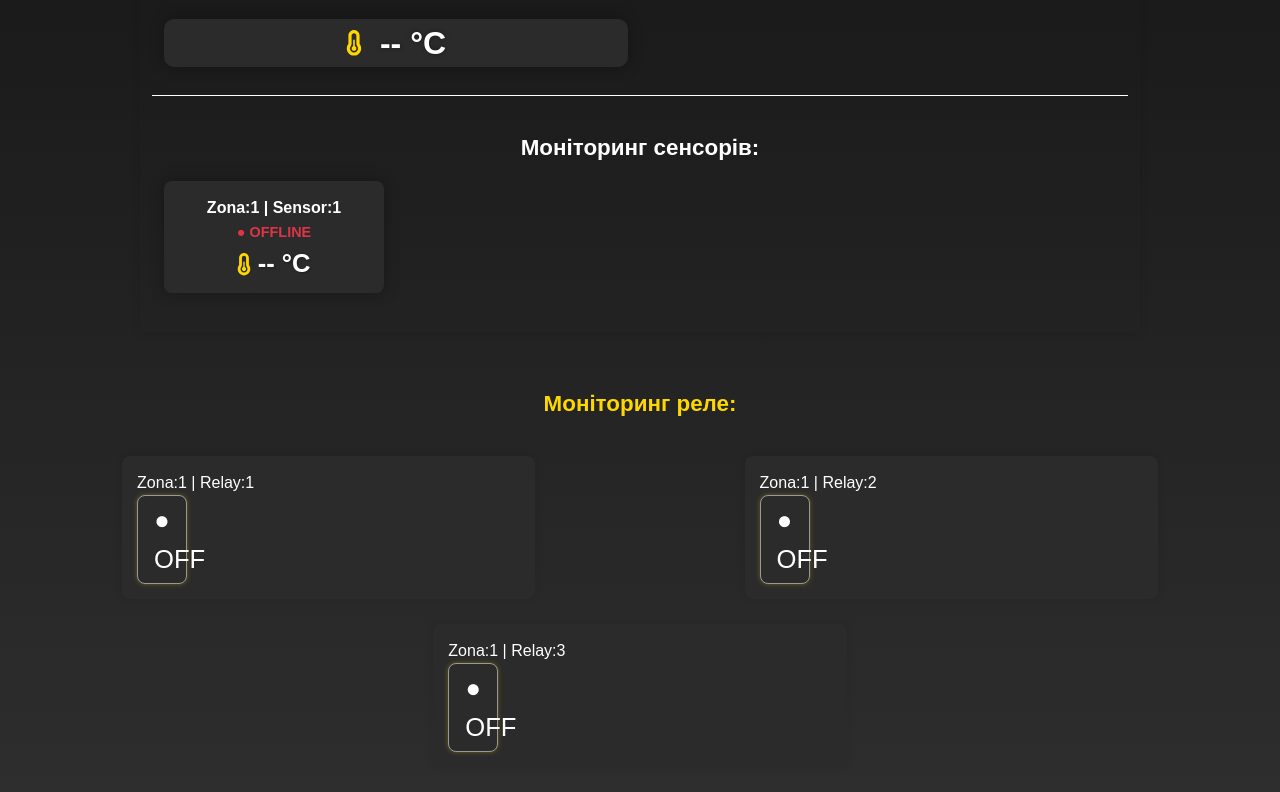
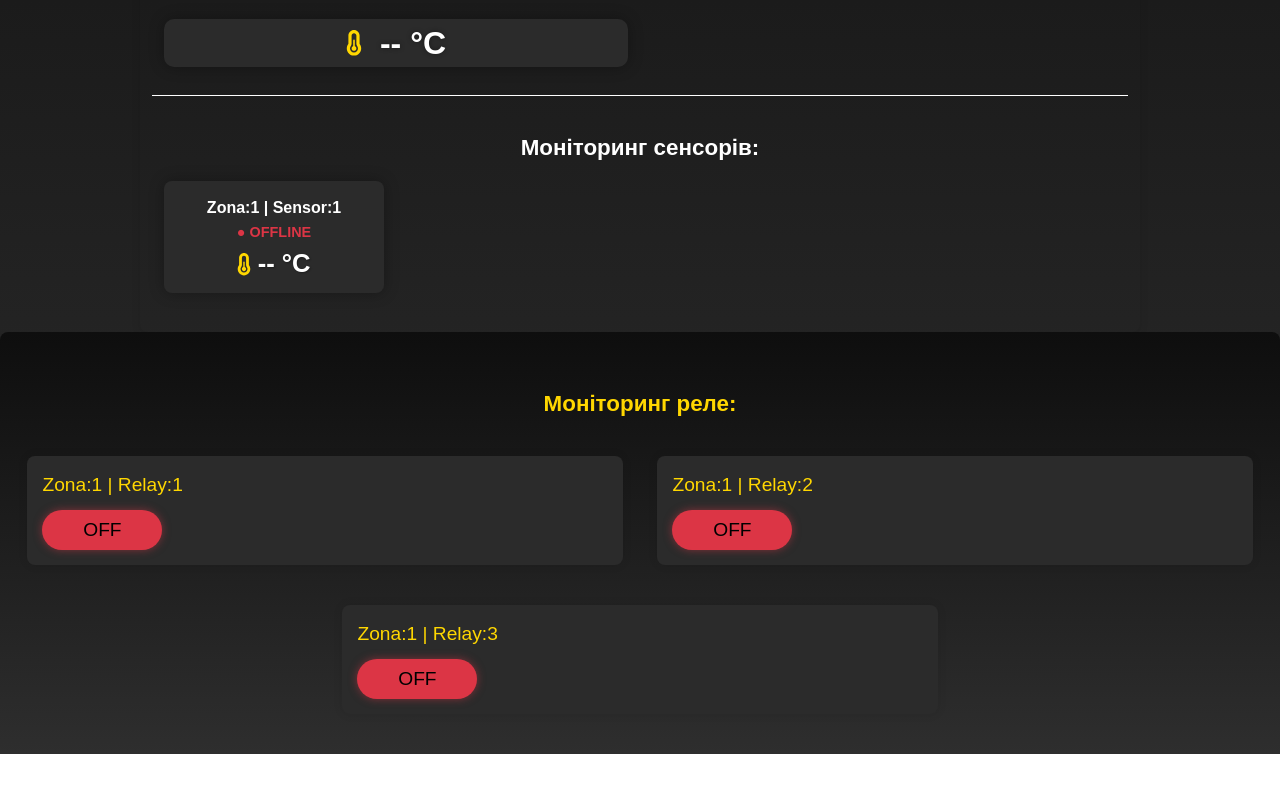
Before and after one commit to DITGDIGENTIS/ditgdigentis, a Next.js app: page / in a window 1280 px wide. Shown: the part 514-1306 px from the top of the page. After the commit the page ends 1268 px from the top, so only its background shows below. Built offline with nearby package versions, Linux system fonts and the light colour scheme; no server answers.

Commit message:
zona Relay

```diff
--- a/src/app/globals.css
+++ b/src/app/globals.css
@@ -298,77 +298,3 @@ h2 {
         transform: scale(1);
       }
     }
-
-    /* Relay style */
-    .relay-container {
-      padding: 20px;
-      border-radius: 8px;
-    }
-
-    .relay-title {
-      font-size: 1.5rem;
-      font-weight: bold;
-      margin-bottom: 20px;
-      color: #FFD700;
-    }
-
-    .relay-row {
-      display: flex;
-      justify-content: space-around;
-      flex-wrap: wrap;
-      gap: 5px;
-    }
-
-
-    .relay-status-block-relay {
-      margin-bottom: 20px;
-      padding: 15px;
-      background-color: #2B2B2B;
-      border-radius: 8px;
-      box-shadow: 0 0 10px rgba(0, 0, 0, 0.1);
-    }
-
-    .relay-description-relay {
-      display: flex;
-      justify-content: space-between;
-      align-items: center;
-      color: #fff;
-    }
-
-    .relay-description-relay span {
-      font-size: 1.2rem;
-      font-weight: 500;
-      color: #FFD700;
-    }
-
-    .relay-status-button-relay {
-      width: 50px;
-      font-size: 1.6em;
-      padding: 5px 16px;
-      cursor: pointer;
-      background-color: #2b2b2b;
-      color: #fff;
-      border: 1px solid #999;
-      border-radius: 8px;
-      box-shadow: 0 0 5px rgba(255, 215, 0, 0.3);
-      transition: background-color 0.3s ease, box-shadow 0.3s ease;
-      text-align: center;
-    }
-
-    .relay-status-button-relay.online-relay {
-      background-color: #28a745;
-      box-shadow: 0 0 8px rgba(40, 167, 69, 0.5);
-    }
-
-    .relay-status-button-relay.offline-relay {
-      background-color: #dc3545;
-      box-shadow: 0 0 8px rgba(220, 53, 69, 0.5);
-    }
-
-    @media (max-width: 576px) {
-
-      .relay-status-button-relay {
-        width: 20px;
-        height: 20px;
-      }
-    }
--- a/src/components/ZonaRelay.tsx
+++ b/src/components/ZonaRelay.tsx
@@ -11,28 +11,28 @@ export default function ZonaRelay() {
 
   // Стили для самих кнопок
   const buttonStyle: CSSProperties = {
-    width: "50px",
-    fontSize: "1.6em",
-    padding: "5px 16px",
+    padding: "10px 20px",
+    fontSize: "1.2em",
     cursor: "pointer",
-    backgroundColor: "#2B2B2B",
-    color: "#fff",
-    border: "1px solid #999",
-    borderRadius: "8px",
-    boxShadow: "0 0 5px rgba(255, 215, 0, 0.3)",
-    transition: "background-color 0.3s ease, box-shadow 0.3s ease",
+    border: "none",
+    borderRadius: "50px",
     textAlign: "center",
+    transition: "transform 0.3s ease, box-shadow 0.3s ease",
+    display: "flex",
+    alignItems: "center",
+    justifyContent: "center",
+    width: "120px",
+    height: "40px",
   };
 
+  // Функция для получения статуса реле с сервера
   useEffect(() => {
-    // Функция для получения статуса реле с сервера
     const checkRemotePiStatus = () => {
       fetch("https://ditgdigentis.vercel.app/api/status", { cache: "no-store" })
         .then((res) => res.json())
         .then((data) => {
           const zona = data.zona1;
           if (zona) {
-            // Обновление состояния реле
             setRelayStatus({
               relay1: zona.relay1 === 1,
               relay2: zona.relay2 === 1,
@@ -43,7 +43,6 @@ export default function ZonaRelay() {
         .catch(() => console.error("Error fetching relay status"));
     };
 
-    // Получаем статус реле сразу и затем каждую секунду
     checkRemotePiStatus();
     const remotePiInterval = setInterval(checkRemotePiStatus, 10000); // обновление каждые 10 секунд
 
@@ -63,11 +62,15 @@ export default function ZonaRelay() {
               Zona:1 | Relay:1
             </div>
             <button
-              style={buttonStyle}
+              style={{
+                ...buttonStyle,
+                backgroundColor: relayStatus.relay1 ? "#28a745" : "#dc3545",
+                boxShadow: relayStatus.relay1 ? "0 0 8px rgba(40, 167, 69, 0.5)" : "0 0 8px rgba(220, 53, 69, 0.5)",
+              }}
               className={`relay-status-button-relay ${relayStatus.relay1 ? "relay-online-relay" : "relay-offline-relay"}`}
               title={`Relay 1 ${relayStatus.relay1 ? "ON" : "OFF"}`}
             >
-              ● {relayStatus.relay1 ? "ON" : "OFF"}
+              {relayStatus.relay1 ? "ON" : "OFF"}
             </button>
           </div>
         </div>
@@ -79,11 +82,15 @@ export default function ZonaRelay() {
               Zona:1 | Relay:2
             </div>
             <button
-              style={buttonStyle}
+              style={{
+                ...buttonStyle,
+                backgroundColor: relayStatus.relay2 ? "#28a745" : "#dc3545",
+                boxShadow: relayStatus.relay2 ? "0 0 8px rgba(40, 167, 69, 0.5)" : "0 0 8px rgba(220, 53, 69, 0.5)",
+              }}
               className={`relay-status-button-relay ${relayStatus.relay2 ? "relay-online-relay" : "relay-offline-relay"}`}
               title={`Relay 2 ${relayStatus.relay2 ? "ON" : "OFF"}`}
             >
-              ● {relayStatus.relay2 ? "ON" : "OFF"}
+              {relayStatus.relay2 ? "ON" : "OFF"}
             </button>
           </div>
         </div>
@@ -95,15 +102,93 @@ export default function ZonaRelay() {
               Zona:1 | Relay:3
             </div>
             <button
-              style={buttonStyle}
+              style={{
+                ...buttonStyle,
+                backgroundColor: relayStatus.relay3 ? "#28a745" : "#dc3545",
+                boxShadow: relayStatus.relay3 ? "0 0 8px rgba(40, 167, 69, 0.5)" : "0 0 8px rgba(220, 53, 69, 0.5)",
+              }}
               className={`relay-status-button-relay ${relayStatus.relay3 ? "relay-online-relay" : "relay-offline-relay"}`}
               title={`Relay 3 ${relayStatus.relay3 ? "ON" : "OFF"}`}
             >
-              ● {relayStatus.relay3 ? "ON" : "OFF"}
+              {relayStatus.relay3 ? "ON" : "OFF"}
             </button>
           </div>
         </div>
       </div>
+
+      <style jsx>{`
+        .relay-container {
+          padding: 20px;
+          background: linear-gradient(to bottom, #0E0E0E, #2e2e2e);
+          border-radius: 8px;
+        }
+
+        .relay-title {
+          font-size: 1.5rem;
+          font-weight: bold;
+          margin-bottom: 20px;
+          color: #FFD700;
+        }
+
+        .relay-row {
+          display: flex;
+          justify-content: space-around;
+          flex-wrap: wrap;
+          gap: 20px;
+        }
+
+        .col-6 {
+          width: 48%;
+        }
+
+        .relay-status-block-relay {
+          margin-bottom: 20px;
+          padding: 15px;
+          background-color: #2B2B2B;
+          border-radius: 8px;
+          box-shadow: 0 0 10px rgba(0, 0, 0, 0.1);
+        }
+
+        .relay-description-relay {
+          font-size: 1.2rem;
+          font-weight: 500;
+          color: #FFD700;
+          margin-bottom: 10px;
+        }
+
+        .relay-status-button-relay {
+          width: 120px;
+          font-size: 1.2em;
+          padding: 10px 20px;
+          cursor: pointer;
+          border: none;
+          border-radius: 50px;
+          text-align: center;
+          transition: transform 0.3s ease, box-shadow 0.3s ease;
+        }
+
+        .relay-status-button-relay.relay-online-relay {
+          background-color: #28a745;
+          box-shadow: 0 0 8px rgba(40, 167, 69, 0.5);
+        }
+
+        .relay-status-button-relay.relay-offline-relay {
+          background-color: #dc3545;
+          box-shadow: 0 0 8px rgba(220, 53, 69, 0.5);
+        }
+
+        /* Стили для мобильных устройств */
+        @media (max-width: 576px) {
+          .col-6 {
+            width: 100%;
+          }
+
+          .relay-status-button-relay {
+            width: 100px;
+            height: 40px;
+          }
+        }
+      `}</style>
     </div>
   );
 }
```
